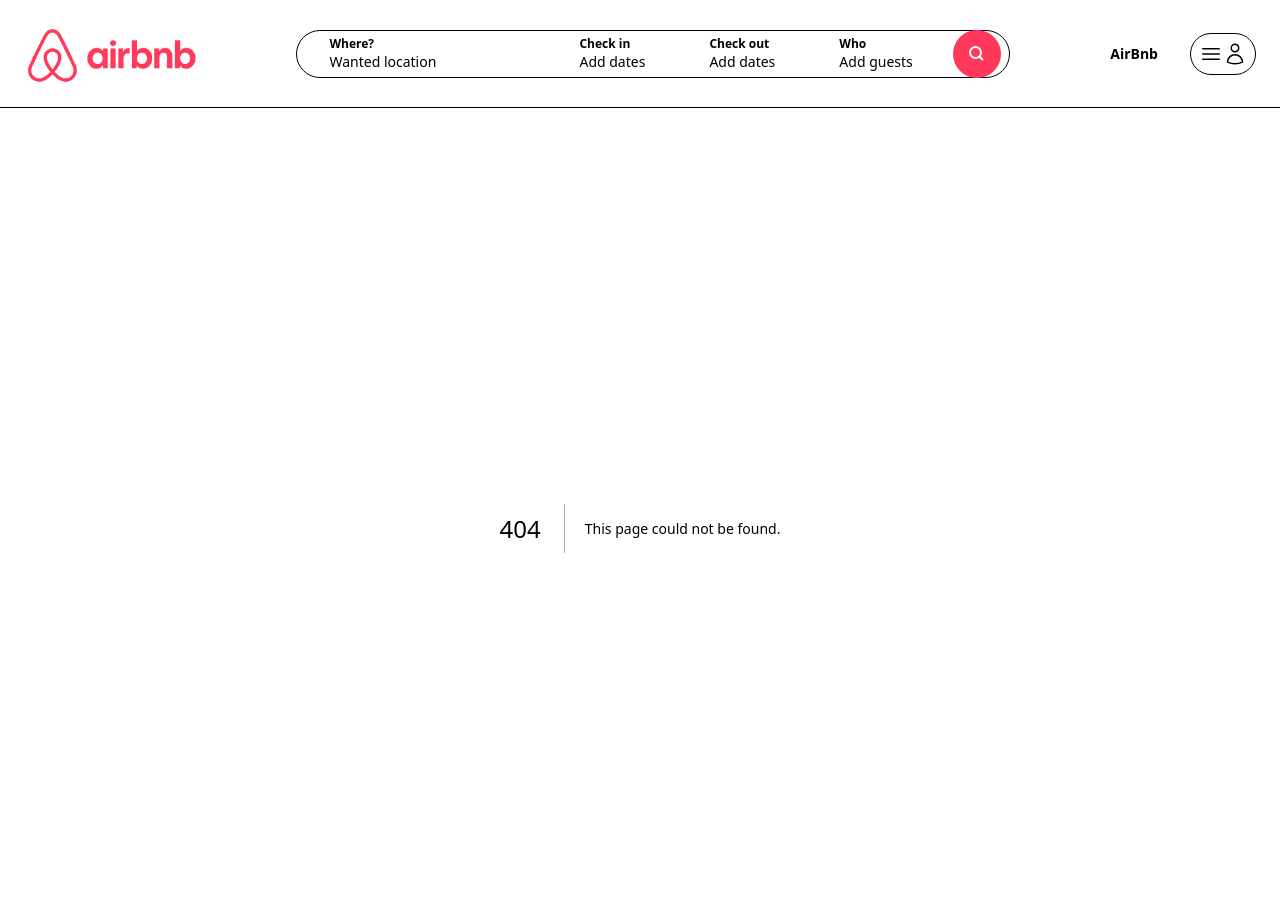
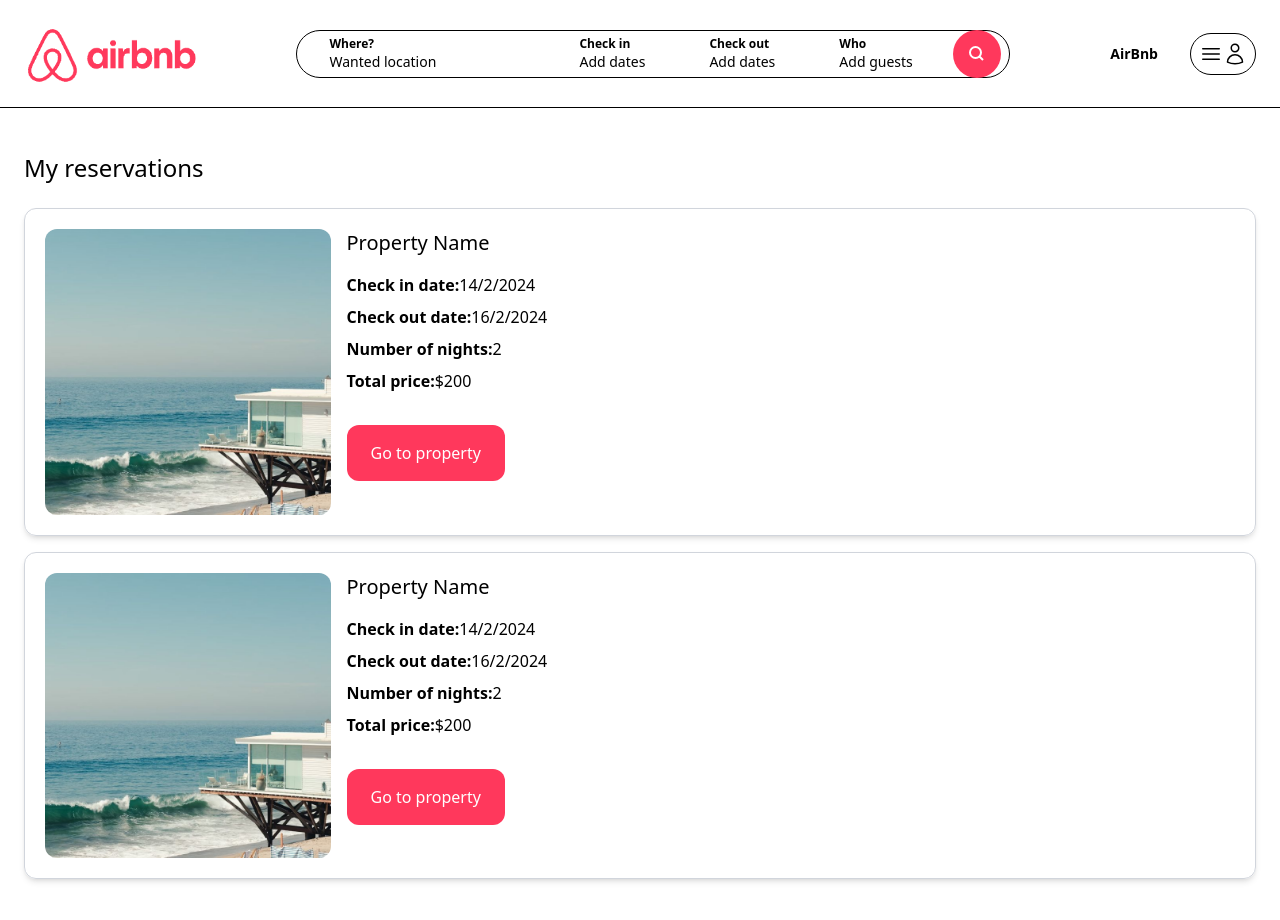
Before and after one commit to reganjaygabriel/final_project, a Next.js app: page /myreservations in a window 1280 px wide. Before the commit this address had no page. Shown: the top 920 px of the page. Built offline with nearby package versions, Linux system fonts and the light colour scheme.

Commit message:
V2-My reservations (static), Gabriel, Regan Jay M.

```diff
--- /dev/null
+++ b/app/myreservations/page.tsx
@@ -0,0 +1,73 @@
+import Image from "next/image";
+
+const MyReservationPage = () => {
+  return (
+    <main className="max-w-[1500px] mx-auto px-6 pb-6">
+      <h1 className="my-6 text-2xl">My reservations</h1>
+      <div className="space-y-4">
+        <div className="p-5 grid grid-cols-1 md:grid-cols-4 gap-4  shadow-md  border border-gray-300 rounded-xl">
+          <div className="col-span-1">
+            <div className="relative overflow-hidden aspect-square rounded-xl">
+              <Image
+                fill
+                src="/beach_1.jpg"
+                className="hover:scale-110 object-cover transition h-full w-full"
+                alt="Beach house"
+              />
+            </div>
+          </div>
+          <div className="col-span-1 md:col-span-3 space-y-2">
+            <h2 className="mb-4 text-xl">Property Name</h2>
+            <p className="mb-2">
+              <strong>Check in date:</strong>14/2/2024
+            </p>
+            <p className="mb-2">
+              <strong>Check out date:</strong>16/2/2024
+            </p>
+            <p className="mb-2">
+              <strong>Number of nights:</strong>2
+            </p>
+            <p className="mb-2">
+              <strong>Total price:</strong>$200
+            </p>
+            <div className="mt-6 inline-block cursor-pointer py-4 px-6 bg-airbnb text-white rounded-xl">
+              Go to property
+            </div>
+          </div>
+        </div>
+
+        <div className="p-5 grid grid-cols-1 md:grid-cols-4 gap-4  shadow-md  border border-gray-300 rounded-xl">
+          <div className="col-span-1">
+            <div className="relative overflow-hidden aspect-square rounded-xl">
+              <Image
+                fill
+                src="/beach_1.jpg"
+                className="hover:scale-110 object-cover transition h-full w-full"
+                alt="Beach house"
+              />
+            </div>
+          </div>
+          <div className="col-span-1 md:col-span-3 space-y-2">
+            <h2 className="mb-4 text-xl">Property Name</h2>
+            <p className="mb-2">
+              <strong>Check in date:</strong>14/2/2024
+            </p>
+            <p className="mb-2">
+              <strong>Check out date:</strong>16/2/2024
+            </p>
+            <p className="mb-2">
+              <strong>Number of nights:</strong>2
+            </p>
+            <p className="mb-2">
+              <strong>Total price:</strong>$200
+            </p>
+            <div className="mt-6 inline-block cursor-pointer py-4 px-6 bg-airbnb text-white rounded-xl">
+              Go to property
+            </div>
+          </div>
+        </div>
+      </div>
+    </main>
+  );
+};
+export default MyReservationPage;
```
